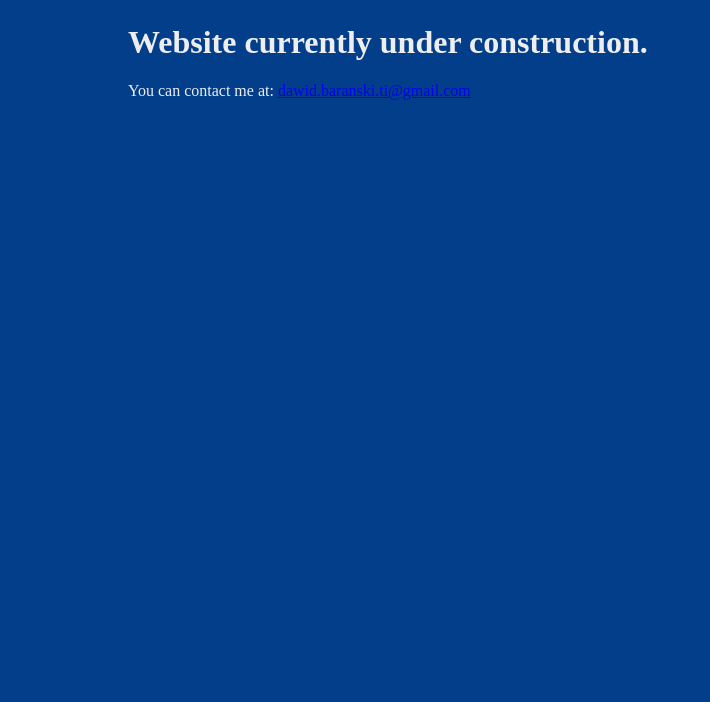
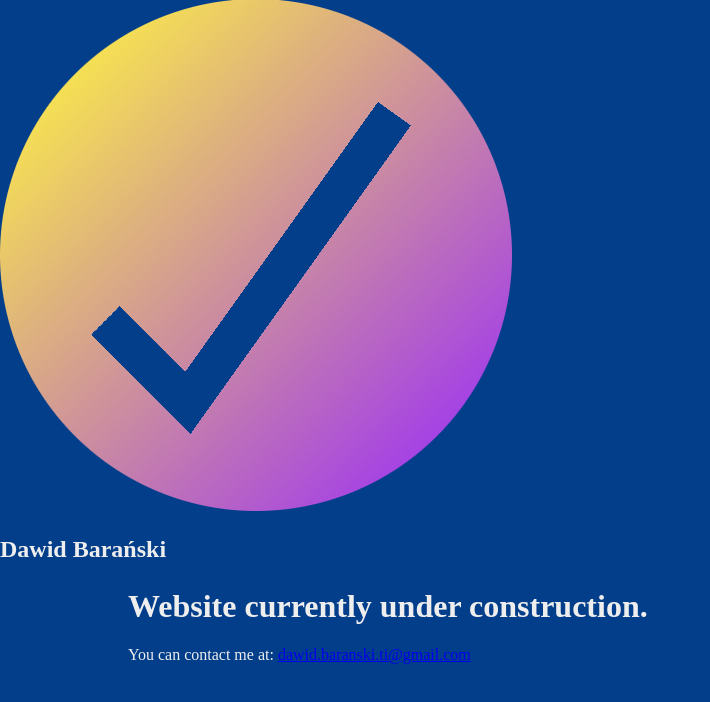
Before and after one commit to StanawalkaWorld/portfolio-website-old, a Vue app: page / in a window 1280 px wide. Shown: the top 702 px of the page, without its empty margins (0-710 px from the left). Built offline with nearby package versions, Linux system fonts and the light colour scheme.

Commit message:
Added a new Logo and a favicon to the project

```diff
--- a/src/components/NavBar.vue
+++ b/src/components/NavBar.vue
@@ -3,7 +3,10 @@
 </script>
 
 <template>
-
+    <nav class="navbar">
+        <img :src="require('../assets/Logo.png')" alt="✔" class="logo">
+        <h2 class="logo-caption">Dawid Barański</h2>
+    </nav>
 </template>
 
 <style lang="scss">
```
Also changed, not shown: src/assets/Logo.png (added), 1 other file (tests, documents, lock files or other folders).
